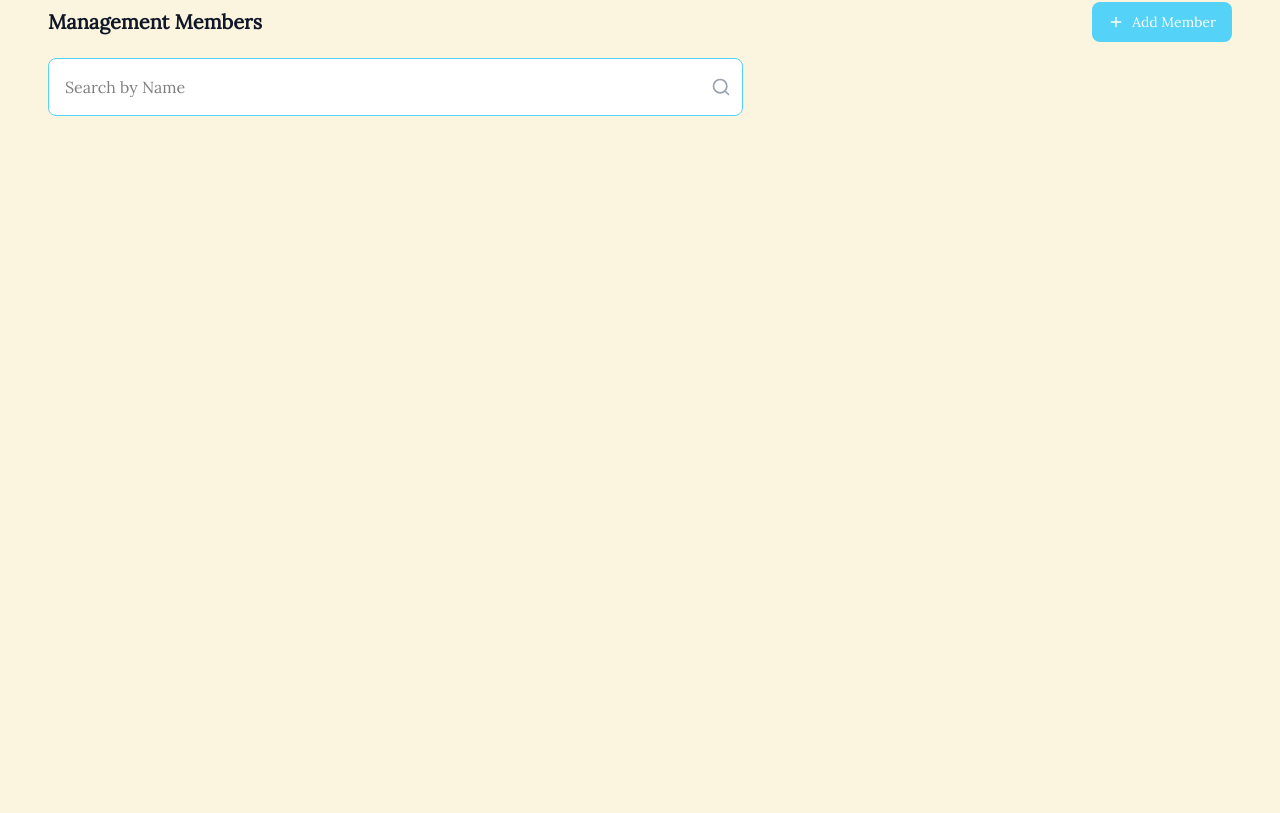
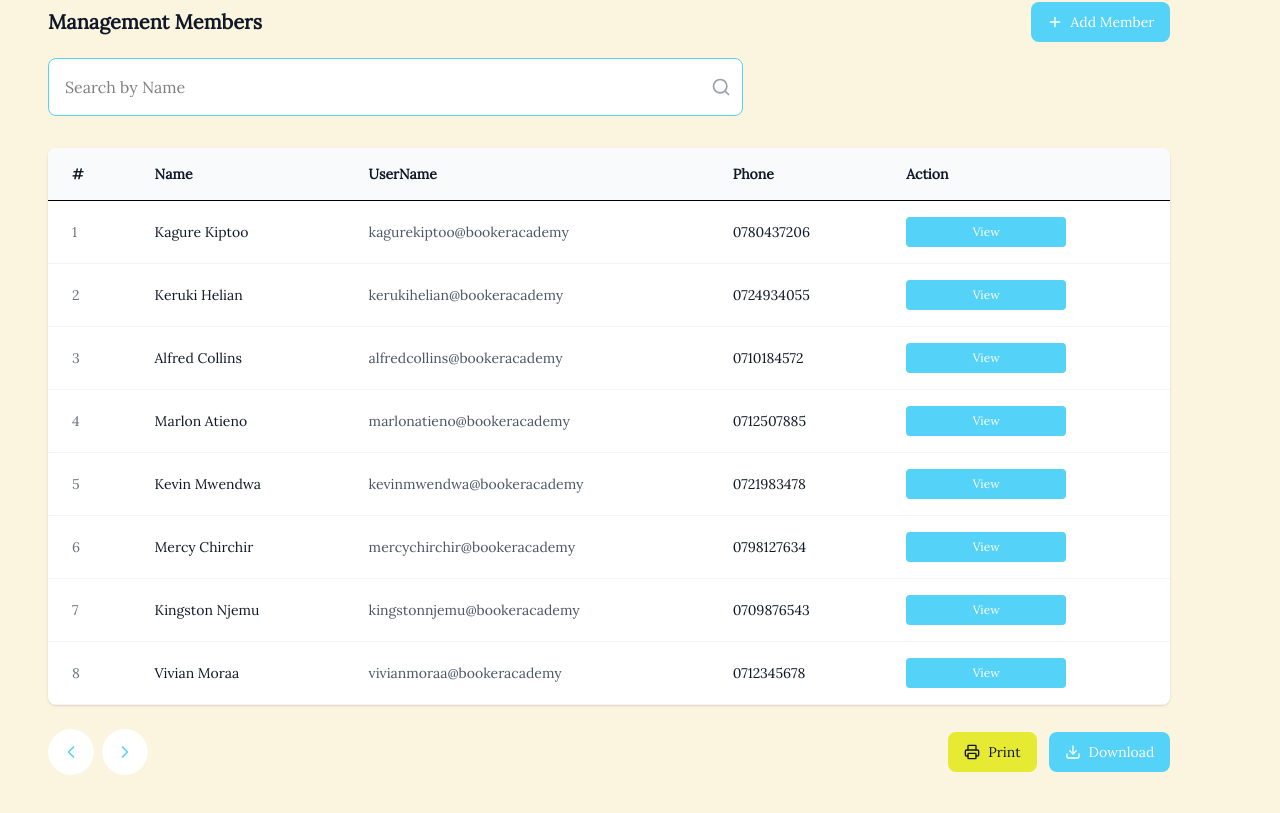
Before and after one commit to Mmust-Ihub/Digiwezo-web-system, a Next.js app: page /school-admin/bom in a window 1280 px wide. Shown: the part 349-1162 px from the top of the page. Before the commit the page ends 800 px from the top, so only its background shows below. Built offline with nearby package versions, Linux system fonts and the light colour scheme.

Commit message:
feat: add complete members table with actions
Built data table with member information, pagination controls,
and print/download functionality.

```diff
--- /dev/null
+++ b/app/school-admin/(features)/bom/components/MembersTable.tsx
@@ -0,0 +1,54 @@
+import { Button } from "@/components/ui/button";
+import { CheckCircle } from "lucide-react";
+import { BomMember } from "@school-admin/(features)/bom/types/bomTypes";
+import { tableStyles } from "@school-admin/(features)/bom/styles/componentStyles";
+
+interface MembersTableProps {
+  members: BomMember[];
+  onViewMember?: (id: number) => void;
+}
+
+const tableHeaders = ["#", "Name", "UserName", "Phone", "Action"];
+
+export const MembersTable = ({ members, onViewMember }: MembersTableProps) => {
+  return (
+    <div className={tableStyles.container}>
+      <table className={tableStyles.table}>
+        <thead className={tableStyles.header}>
+          <tr className={tableStyles.headerRow}>
+            {tableHeaders.map((header) => (
+              <th key={header} className={tableStyles.headerCell}>
+                {header}
+              </th>
+            ))}
+          </tr>
+        </thead>
+        <tbody className={tableStyles.body}>
+          {members.map((member, index) => (
+            <tr key={member.id} className={tableStyles.bodyRow}>
+              <td className={tableStyles.indexCell}>{index + 1}</td>
+              <td className={tableStyles.bodyCell}>{member.name}</td>
+              <td className={tableStyles.usernameCell}>
+                <div className="flex items-center">
+                  {member.username}
+                  {member.verified && (
+                    <CheckCircle className={tableStyles.verifiedIcon} />
+                  )}
+                </div>
+              </td>
+              <td className={tableStyles.bodyCell}>{member.phone}</td>
+              <td className={tableStyles.bodyCell}>
+                <Button
+                  onClick={() => onViewMember?.(member.id)}
+                  className={tableStyles.actionButton}
+                >
+                  View
+                </Button>
+              </td>
+            </tr>
+          ))}
+        </tbody>
+      </table>
+    </div>
+  );
+};
--- /dev/null
+++ b/app/school-admin/(features)/bom/components/TableActions.tsx
@@ -0,0 +1,59 @@
+import { Button } from "@/components/ui/button";
+import { ChevronLeft, ChevronRight, Printer, Download } from "lucide-react";
+import { paginationStyles } from "@school-admin/(features)/bom/styles/componentStyles";
+
+interface TableActionsProps {
+  onPrevious?: () => void;
+  onNext?: () => void;
+  onPrint?: () => void;
+  onDownload?: () => void;
+  canGoPrevious?: boolean;
+  canGoNext?: boolean;
+}
+
+export const TableActions = ({
+  onPrevious,
+  onNext,
+  onPrint,
+  onDownload,
+  canGoPrevious = true,
+  canGoNext = true
+}: TableActionsProps) => {
+  return (
+    <div className={paginationStyles.container}>
+      <div className={paginationStyles.navContainer}>
+        <button
+          onClick={onPrevious}
+          disabled={!canGoPrevious}
+          className={paginationStyles.navButton}
+        >
+          <ChevronLeft className={paginationStyles.navIcon} />
+        </button>
+        <button
+          onClick={onNext}
+          disabled={!canGoNext}
+          className={paginationStyles.navButton}
+        >
+          <ChevronRight className={paginationStyles.navIcon} />
+        </button>
+      </div>
+
+      <div className={paginationStyles.actionsContainer}>
+        <Button
+          onClick={onPrint}
+          className={paginationStyles.printButton}
+        >
+          <Printer className={paginationStyles.buttonIcon} />
+          Print
+        </Button>
+        <Button
+          onClick={onDownload}
+          className={paginationStyles.downloadButton}
+        >
+          <Download className={paginationStyles.buttonIcon} />
+          Download
+        </Button>
+      </div>
+    </div>
+  );
+};
--- a/app/school-admin/(features)/bom/data/bomData.ts
+++ b/app/school-admin/(features)/bom/data/bomData.ts
@@ -29,8 +29,7 @@ export const bomData: BomData = {
       id: 4,
       name: "Marlon Atieno",
       username: "marlonatieno@bookeracademy",
-      phone: "0712507885",
-      verified: true
+      phone: "0712507885"
     },
     {
       id: 5,
--- /dev/null
+++ b/app/school-admin/(features)/bom/hooks/useTableActions.ts
@@ -0,0 +1,24 @@
+export const useTableActions = () => {
+  const handlePrint = () => {
+    window.print();
+  };
+
+  const handleDownload = () => {
+    console.log("Download functionality");
+  };
+
+  const handlePrevious = () => {
+    console.log("Previous page");
+  };
+
+  const handleNext = () => {
+    console.log("Next page");
+  };
+
+  return {
+    handlePrint,
+    handleDownload,
+    handlePrevious,
+    handleNext
+  };
+};
--- a/app/school-admin/(features)/bom/page.tsx
+++ b/app/school-admin/(features)/bom/page.tsx
@@ -2,22 +2,38 @@
 
 import { BomHeader } from "@school-admin/(features)/bom/components/BomHeader";
 import { ManagementSection } from "@school-admin/(features)/bom/components/ManagementSection";
+import { MembersTable } from "@school-admin/(features)/bom/components/MembersTable";
+import { TableActions } from "@school-admin/(features)/bom/components/TableActions";
 import { bomData } from "@school-admin/(features)/bom/data/bomData";
 import { useSearch } from "@school-admin/(features)/bom/hooks/useSearch";
 import { useManagement } from "@school-admin/(features)/bom/hooks/useManagement";
+import { useTableActions } from "@school-admin/(features)/bom/hooks/useTableActions";
 
 export default function BomPage() {
   const { searchValue, handleSearchChange } = useSearch();
-  const { handleAddMember } = useManagement();
+  const { handleAddMember, handleViewMember } = useManagement();
+  const { handlePrint, handleDownload, handlePrevious, handleNext } = useTableActions();
 
   return (
-    <div className="p-6 space-y-8">
+    <div className="p-6 space-y-8 max-w-[95%]">
       <BomHeader stats={bomData.stats} />
       <ManagementSection
         searchValue={searchValue}
         onSearchChange={handleSearchChange}
         onAddMember={handleAddMember}
       />
+      <div className="space-y-4">
+        <MembersTable
+          members={bomData.members}
+          onViewMember={handleViewMember}
+        />
+        <TableActions
+          onPrint={handlePrint}
+          onDownload={handleDownload}
+          onPrevious={handlePrevious}
+          onNext={handleNext}
+        />
+      </div>
     </div>
   );
 }
--- a/app/school-admin/(features)/bom/styles/componentStyles.ts
+++ b/app/school-admin/(features)/bom/styles/componentStyles.ts
@@ -29,3 +29,29 @@ export const bomHeaderStyles = {
   title: "text-2xl font-semibold text-gray-900",
   statsContainer: "flex gap-6 flex-wrap"
 };
+
+export const tableStyles = {
+  container: "bg-white rounded-lg shadow-sm overflow-hidden",
+  table: "w-full",
+  header: "bg-gray-50 border-b",
+  headerRow: "",
+  headerCell: "px-6 py-4 text-left text-sm font-semibold text-gray-900",
+  body: "",
+  bodyRow: "border-b border-gray-100 hover:bg-gray-50",
+  bodyCell: "px-6 py-4 text-sm text-gray-900",
+  indexCell: "px-6 py-4 text-sm text-gray-500 font-medium",
+  usernameCell: "px-6 py-4 text-sm text-gray-600",
+  actionButton: "bg-primary hover:bg-primary/90 text-white w-[160px] h-[30px] text-xs font-medium rounded flex items-center justify-center",
+  verifiedIcon: "w-4 h-4 text-blue-500 ml-2"
+};
+
+export const paginationStyles = {
+  container: "flex items-center justify-between mt-6",
+  navContainer: "flex items-center gap-2",
+  navButton: "p-3 bg-white border border-white rounded-full hover:bg-gray-50",
+  navIcon: "w-5 h-5 text-primary",
+  actionsContainer: "flex items-center gap-3",
+  printButton: "bg-secondary hover:bg-secondary/90 text-gray-900 px-4 py-2 rounded-lg flex items-center gap-2 font-medium",
+  downloadButton: "bg-primary hover:bg-primary/90 text-white px-4 py-2 rounded-lg flex items-center gap-2 font-medium",
+  buttonIcon: "w-4 h-4"
+};
```
